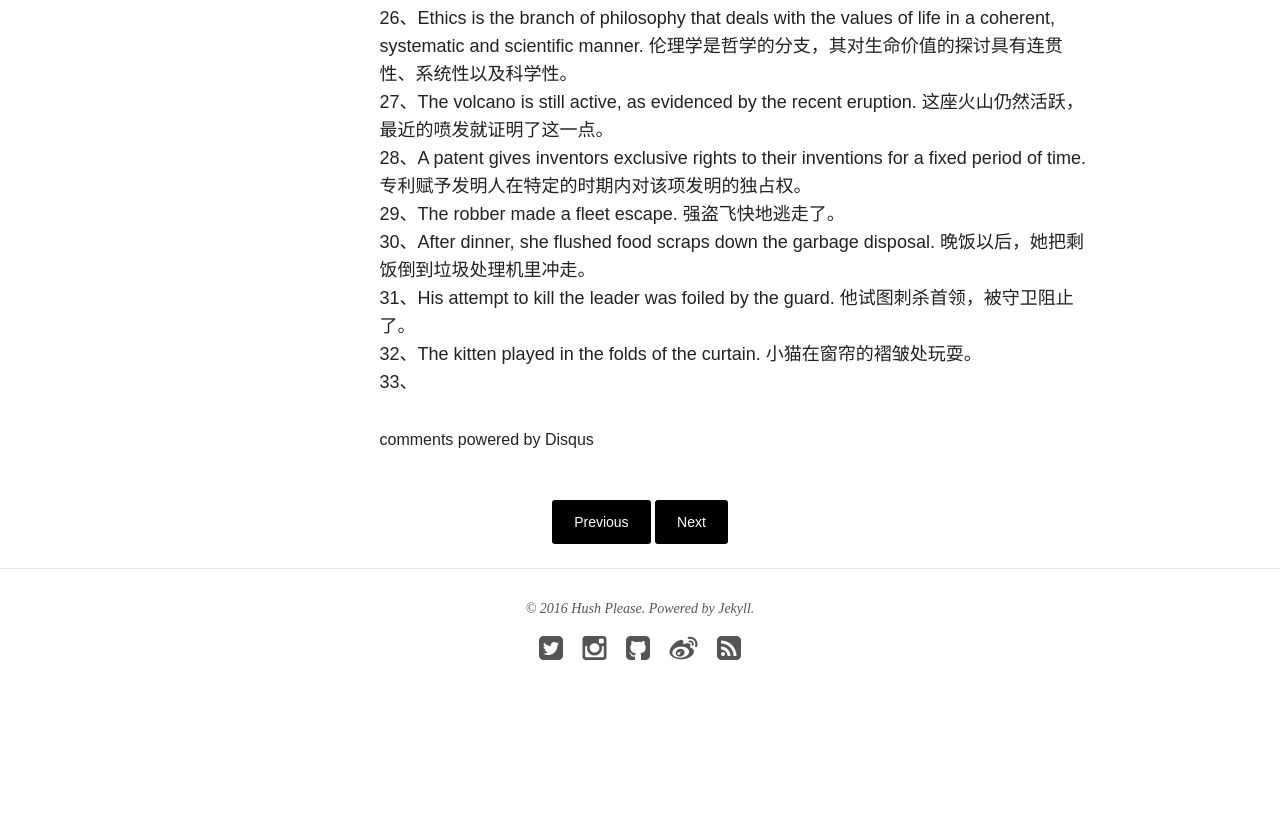
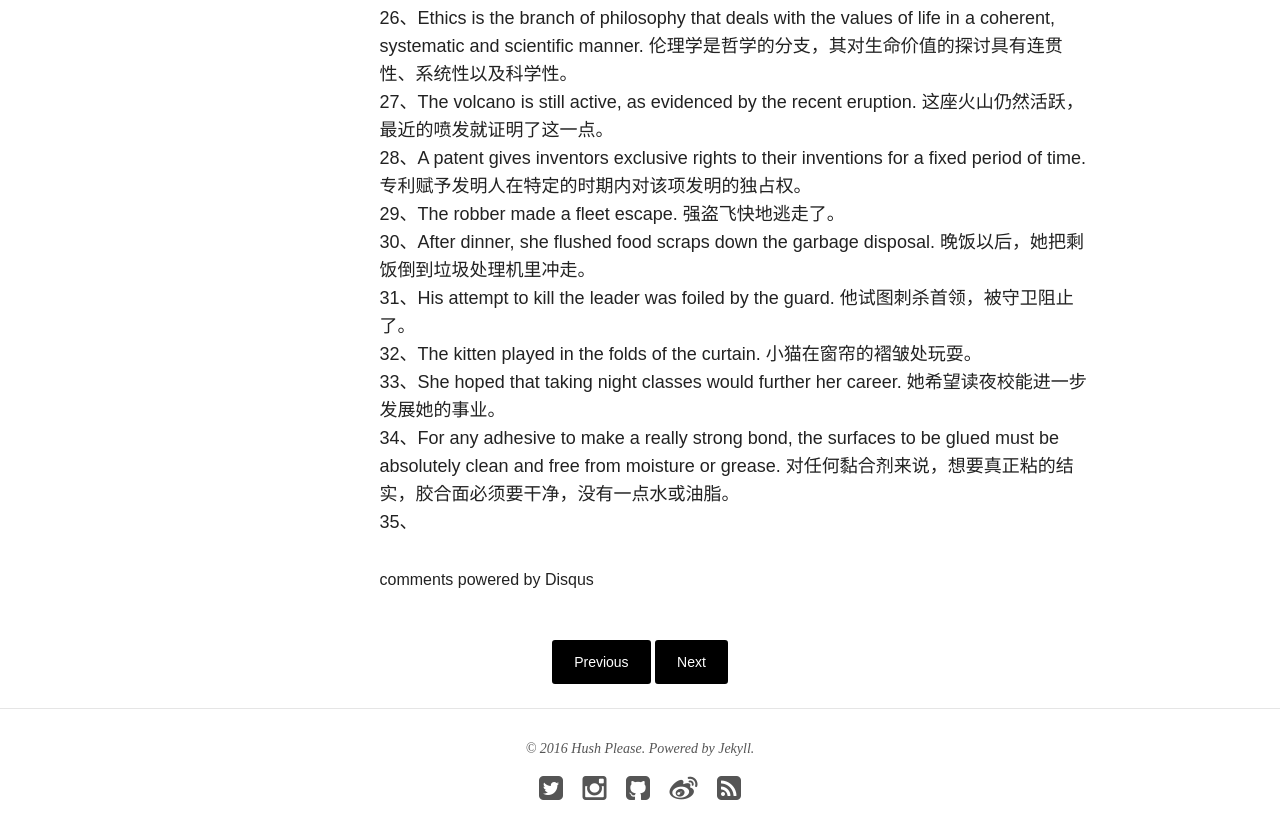
Before and after one commit to hushPlease/hushPlease.github.io, a Jekyll site: the page built from _posts/blog/2016-07-18-sentences-take-down.md, in a window 1280 px wide and 900 px high, scrolled down 2270 px. Shown: the top 839 px of the window. Built offline with Jekyll 4.4.1, drawn with Linux system fonts in a browser that asks for light colours; nearby versions of some CDN libraries; comment, search, counter and statistics services are not loaded; before the commit the page ends 3030 px from its top, so only the background shows below that.

Commit message:
Update post.

```diff
--- a/_posts/blog/2016-07-18-sentences-take-down.md
+++ b/_posts/blog/2016-07-18-sentences-take-down.md
@@ -47,4 +47,6 @@ comments: true
 30、After dinner, she flushed food scraps down the garbage disposal. 晚饭以后，她把剩饭倒到垃圾处理机里冲走。
 31、His attempt to kill the leader was foiled by the guard. 他试图刺杀首领，被守卫阻止了。
 32、The kitten played in the folds of the curtain. 小猫在窗帘的褶皱处玩耍。
-33、
+33、She hoped that taking night classes would further her career. 她希望读夜校能进一步发展她的事业。
+34、For any adhesive to make a really strong bond, the surfaces to be glued must be absolutely clean and free from moisture or grease. 对任何黏合剂来说，想要真正粘的结实，胶合面必须要干净，没有一点水或油脂。
+35、
```
